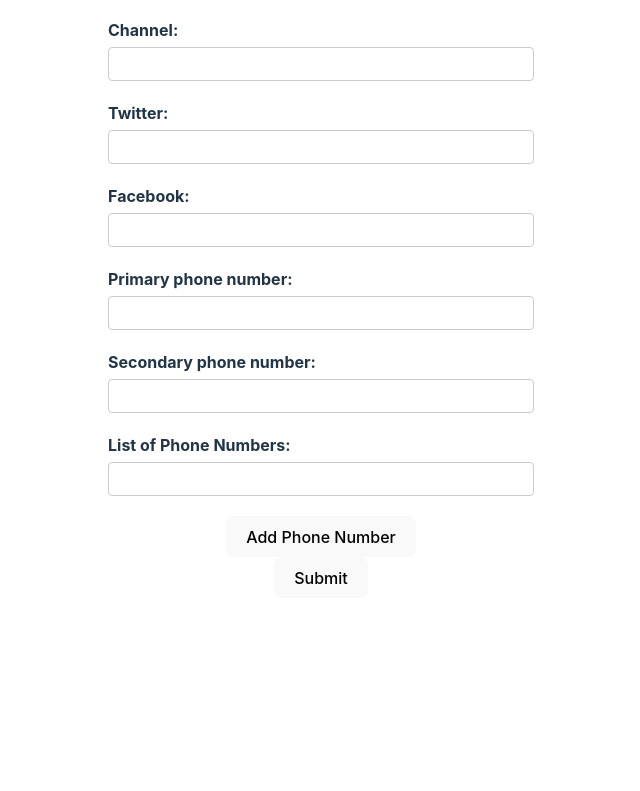
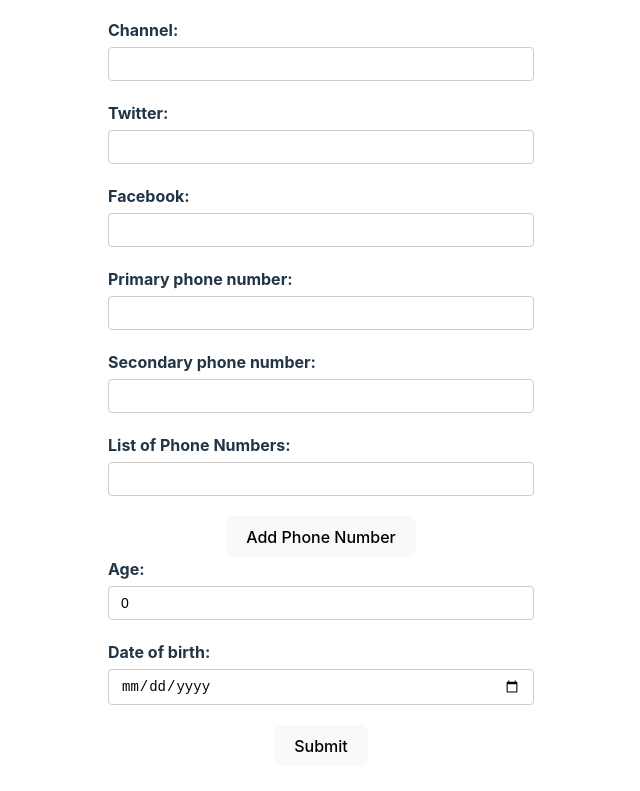
Before and after one commit to muzaffarbhat07/react-hook-form-basics, a React (Vite) app in the folder rhf-demo/: page / in a window 1280 px wide. Shown: the part 305-1096 px from the top of the page, without its empty margins (319-959 px from the left). Before the commit the page ends 935 px from the top, so only its background shows below. Built offline with nearby package versions, Linux system fonts and the light colour scheme.

Commit message:
numeric and date values

```diff
--- a/rhf-demo/src/components/YoutubeForm.tsx
+++ b/rhf-demo/src/components/YoutubeForm.tsx
@@ -15,6 +15,8 @@
   phNumbers: {
     number: string
   }[];
+  age: number;
+  dob: Date
 }
 
 const YoutubeForm = () => {
@@ -28,7 +30,9 @@
         facebook: ''
       },
       phoneNumbers: ['', ''],
-      phNumbers: [{ number: '' }]
+      phNumbers: [{ number: '' }],
+      age: 0,
+      dob: new Date()
     }
   });
   const { register, control, handleSubmit, formState } = form;
@@ -193,6 +197,38 @@
           <button type="button" onClick={() => append({ number: '' })}>Add Phone Number</button>
         </div>
 
+        <div className="form-control">
+          <label htmlFor="age">Age:</label>
+          <input
+            type="number"
+            id="age"
+            {...register('age', {
+              valueAsNumber: true,
+              required: {
+                value: true,
+                message: 'Age is required'
+              }
+            })}
+          />
+          <p className="error">{errors.age?.message}</p>
+        </div>
+
+        <div className="form-control">
+          <label htmlFor="dob">Date of birth:</label>
+          <input
+            type="date"
+            id="dob"
+            {...register('dob', {
+              valueAsDate: true,
+              required: {
+                value: true,
+                message: 'Date of birth is required'
+              }
+            })}
+          />
+          <p className="error">{errors.dob?.message}</p>
+        </div>
+
         <button type="submit">Submit</button>
       </form>
       <DevTool control={control}/>
```
